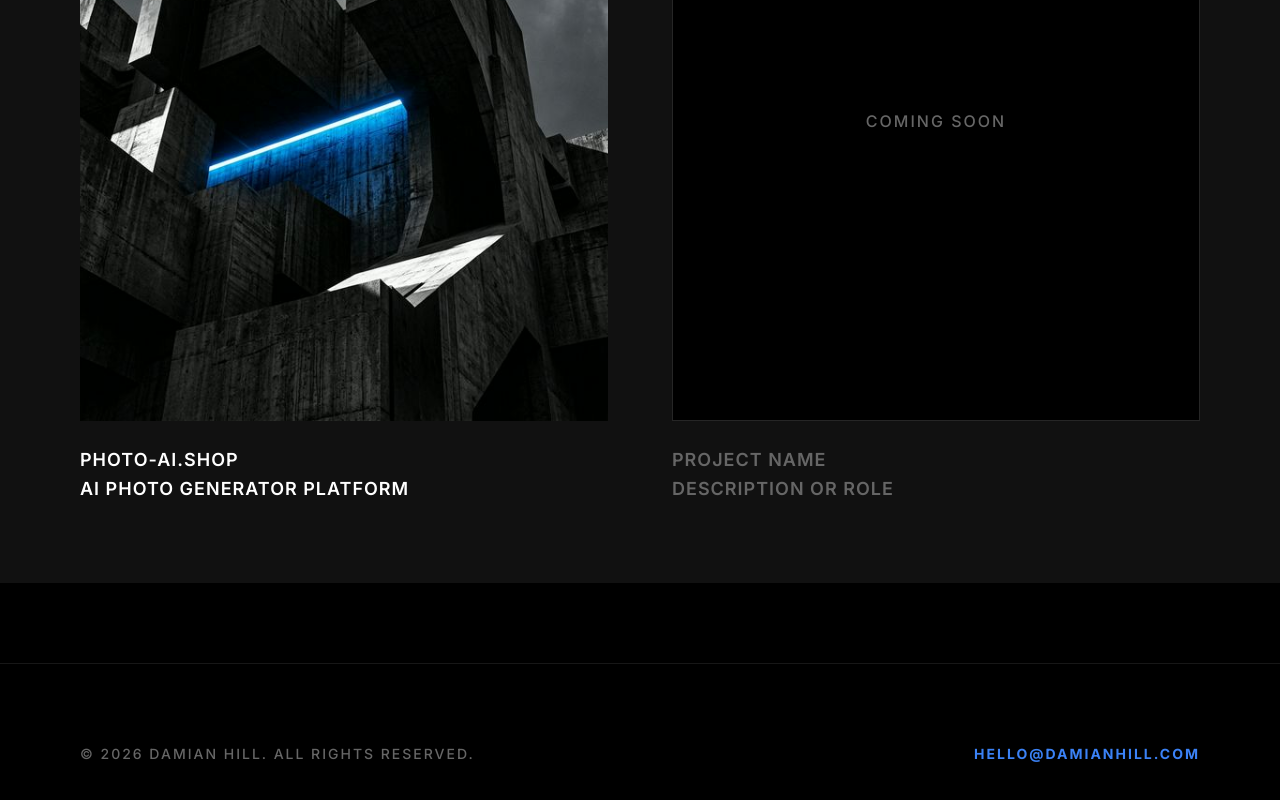
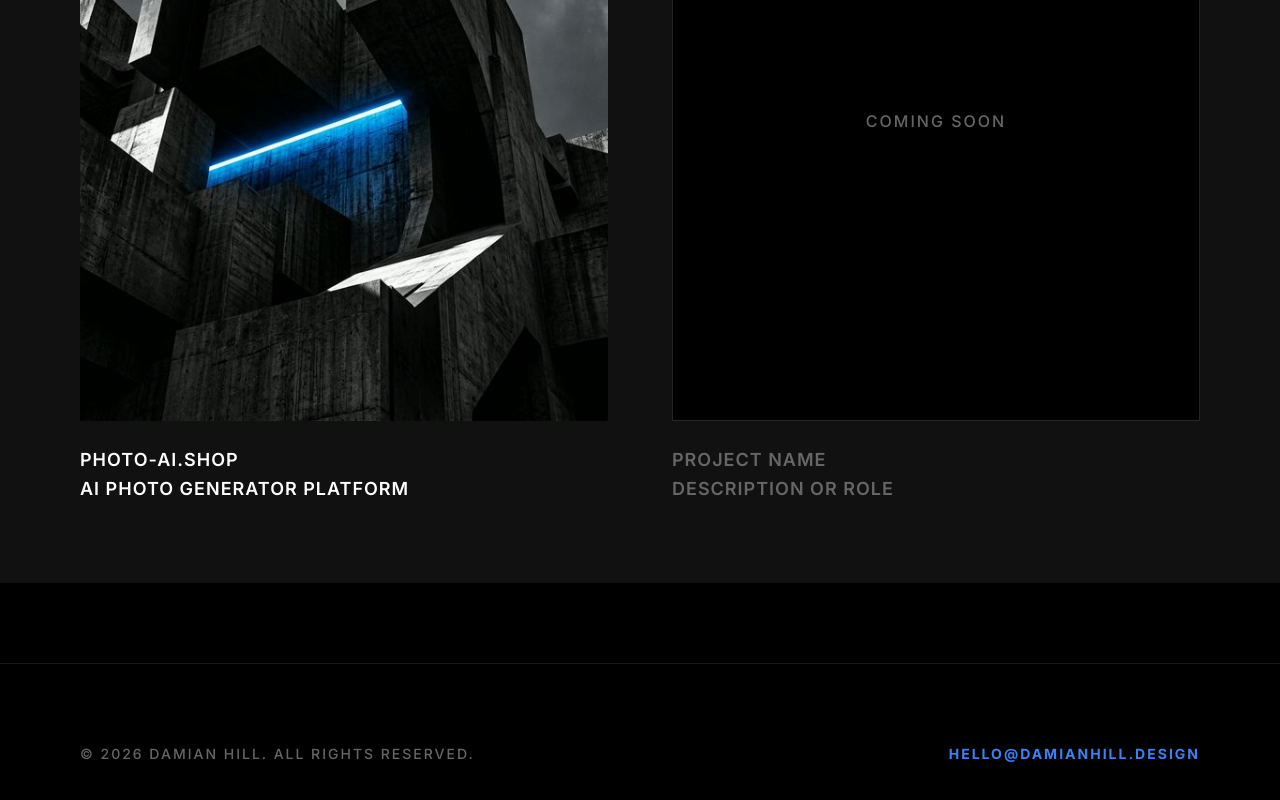
Before and after one commit to eddythedog2020/damian-hill-portfolio, a React (Vite) app: page / in a window 1280 px wide. Shown: the part 2769-3569 px from the top of the page. Built offline with nearby package versions, Linux system fonts and the light colour scheme.

Commit message:
V7 Polish: Fixed Footer email display text domain

```diff
--- a/src/components/Footer.tsx
+++ b/src/components/Footer.tsx
@@ -11,7 +11,7 @@ export default function Footer() {
         href="mailto:hello@damianhill.design"
         className="text-[var(--accent-blue)] text-[10px] md:text-xs lg:text-sm font-bold tracking-[1px] lg:tracking-[2px] uppercase hover:opacity-80 transition-opacity"
       >
-        HELLO@DAMIANHILL.COM
+        HELLO@DAMIANHILL.DESIGN
       </a>
     </footer>
   );
```
